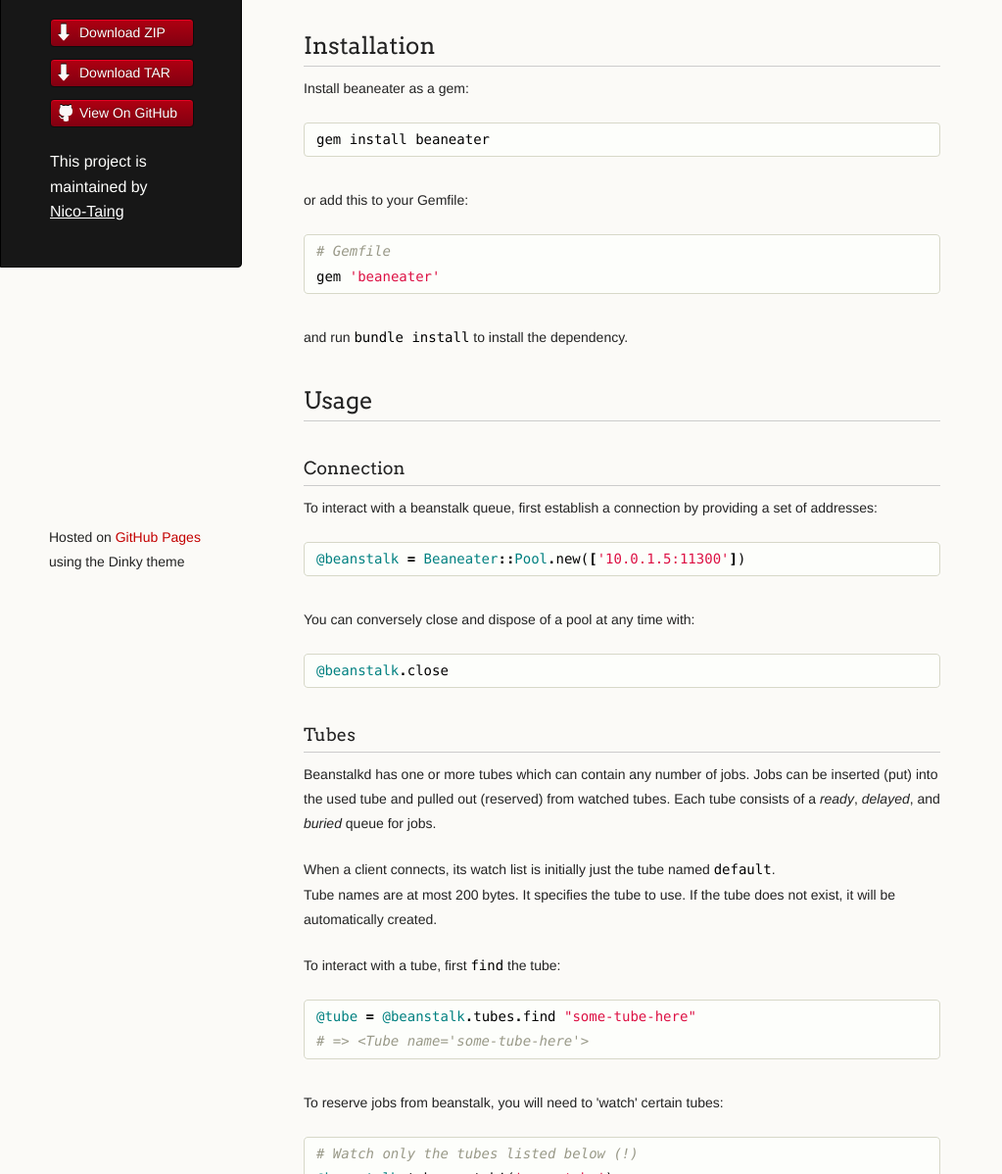
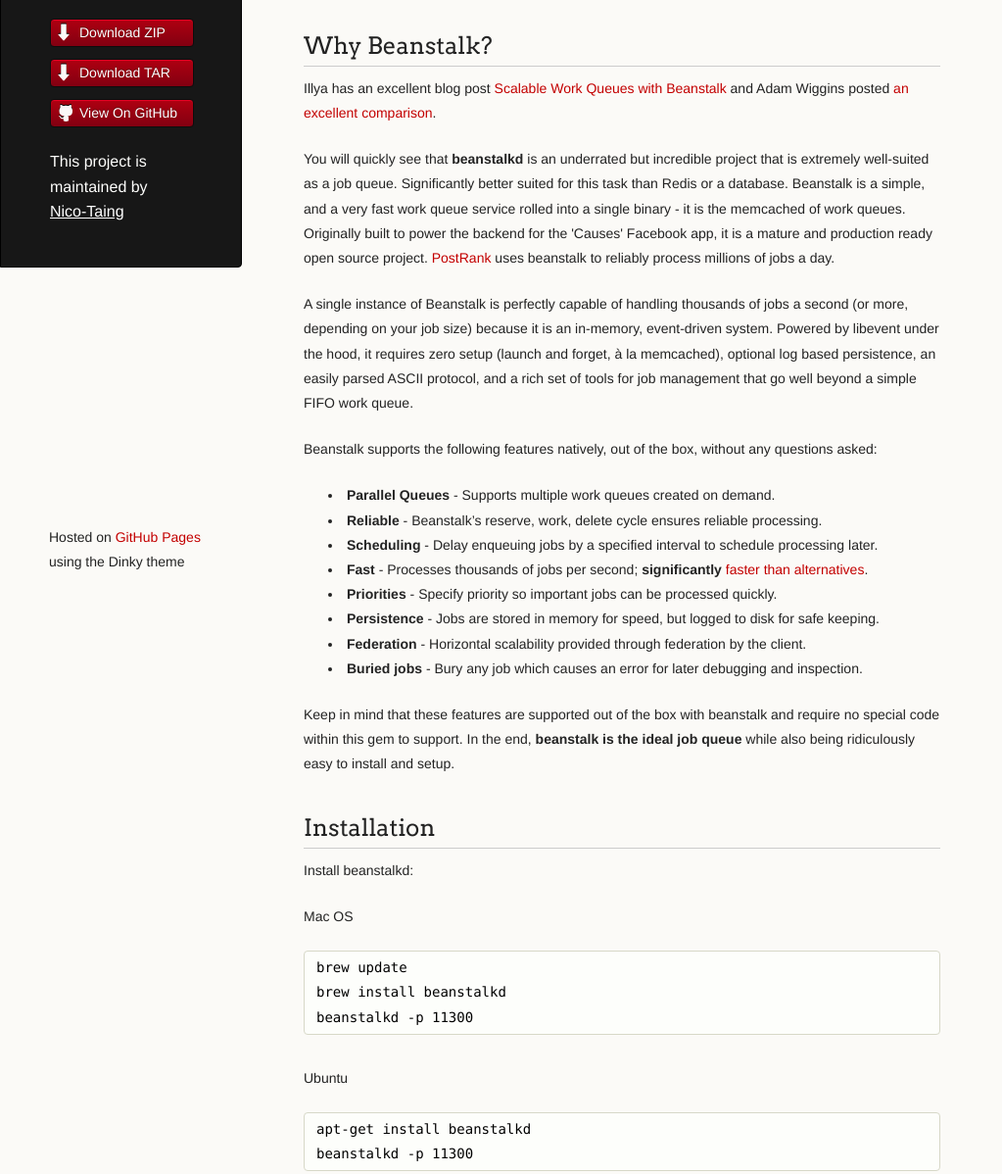
Before and after one commit to beanstalkd/beaneater, a plain HTML site: page index.html in a window 1280 px wide. Shown: the part 182-1380 px from the top of the page at 98% size, without its empty margins (0-1023 px from the left). Drawn offline with Linux system fonts and the light colour scheme.

```diff
--- a/index.html
+++ b/index.html
@@ -37,7 +37,61 @@ originally designed for reducing the latency of page views in high-volume web
 applications by running time-consuming tasks asynchronously.
 Read the <a href="https://github.com/kr/beanstalkd/blob/master/doc/protocol.md">beanstalk protocol</a> for more detail.</p>
 
+<h2>Why Beanstalk?</h2>
+
+<p>Illya has an excellent blog post
+<a href="http://www.igvita.com/2010/05/20/scalable-work-queues-with-beanstalk/">Scalable Work Queues with Beanstalk</a> and
+Adam Wiggins posted <a href="http://adam.heroku.com/past/2010/4/24/beanstalk_a_simple_and_fast_queueing_backend/">an excellent comparison</a>.</p>
+
+<p>You will quickly see that <strong>beanstalkd</strong> is an underrated but incredible project that is extremely well-suited as a job queue.
+Significantly better suited for this task than Redis or a database. Beanstalk is a simple,
+and a very fast work queue service rolled into a single binary - it is the memcached of work queues.
+Originally built to power the backend for the 'Causes' Facebook app, it is a mature and production ready open source project.
+<a href="http://www.postrank.com">PostRank</a> uses beanstalk to reliably process millions of jobs a day.</p>
+
+<p>A single instance of Beanstalk is perfectly capable of handling thousands of jobs a second (or more, depending on your job size)
+because it is an in-memory, event-driven system. Powered by libevent under the hood,
+it requires zero setup (launch and forget, à la memcached), optional log based persistence, an easily parsed ASCII protocol,
+and a rich set of tools for job management that go well beyond a simple FIFO work queue.</p>
+
+<p>Beanstalk supports the following features natively, out of the box, without any questions asked:</p>
+
+<ul>
+<li>
+<strong>Parallel Queues</strong> - Supports multiple work queues created on demand.</li>
+<li>
+<strong>Reliable</strong> - Beanstalk’s reserve, work, delete cycle ensures reliable processing.</li>
+<li>
+<strong>Scheduling</strong> - Delay enqueuing jobs by a specified interval to schedule processing later.</li>
+<li>
+<strong>Fast</strong> - Processes thousands of jobs per second; <strong>significantly</strong> <a href="http://adam.heroku.com/past/2010/4/24/beanstalk_a_simple_and_fast_queueing_backend">faster than alternatives</a>.</li>
+<li>
+<strong>Priorities</strong> - Specify priority so important jobs can be processed quickly.</li>
+<li>
+<strong>Persistence</strong> - Jobs are stored in memory for speed, but logged to disk for safe keeping.</li>
+<li>
+<strong>Federation</strong> - Horizontal scalability provided through federation by the client.</li>
+<li>
+<strong>Buried jobs</strong> - Bury any job which causes an error for later debugging and inspection.</li>
+</ul><p>Keep in mind that these features are supported out of the box with beanstalk and require no special code within this gem to support.
+In the end, <strong>beanstalk is the ideal job queue</strong> while also being ridiculously easy to install and setup.</p>
+
 <h2>Installation</h2>
+
+<p>Install beanstalkd:</p>
+
+<p>Mac OS</p>
+
+<pre><code>brew update
+brew install beanstalkd
+beanstalkd -p 11300
+</code></pre>
+
+<p>Ubuntu</p>
+
+<pre><code>apt-get install beanstalkd
+beanstalkd -p 11300
+</code></pre>
 
 <p>Install beaneater as a gem:</p>
 
```
Also changed, not shown: params.json (+1 -1 lines).
